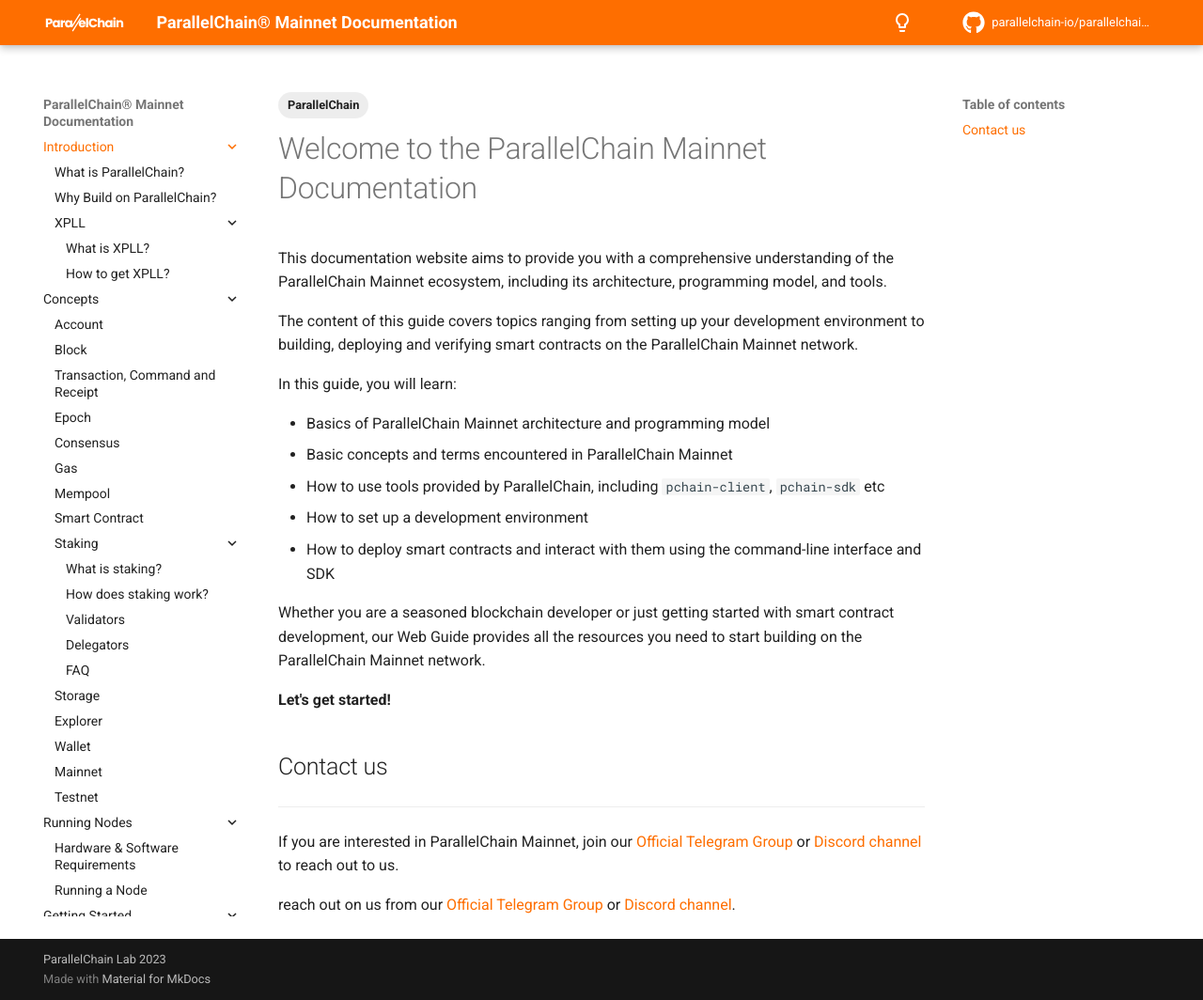
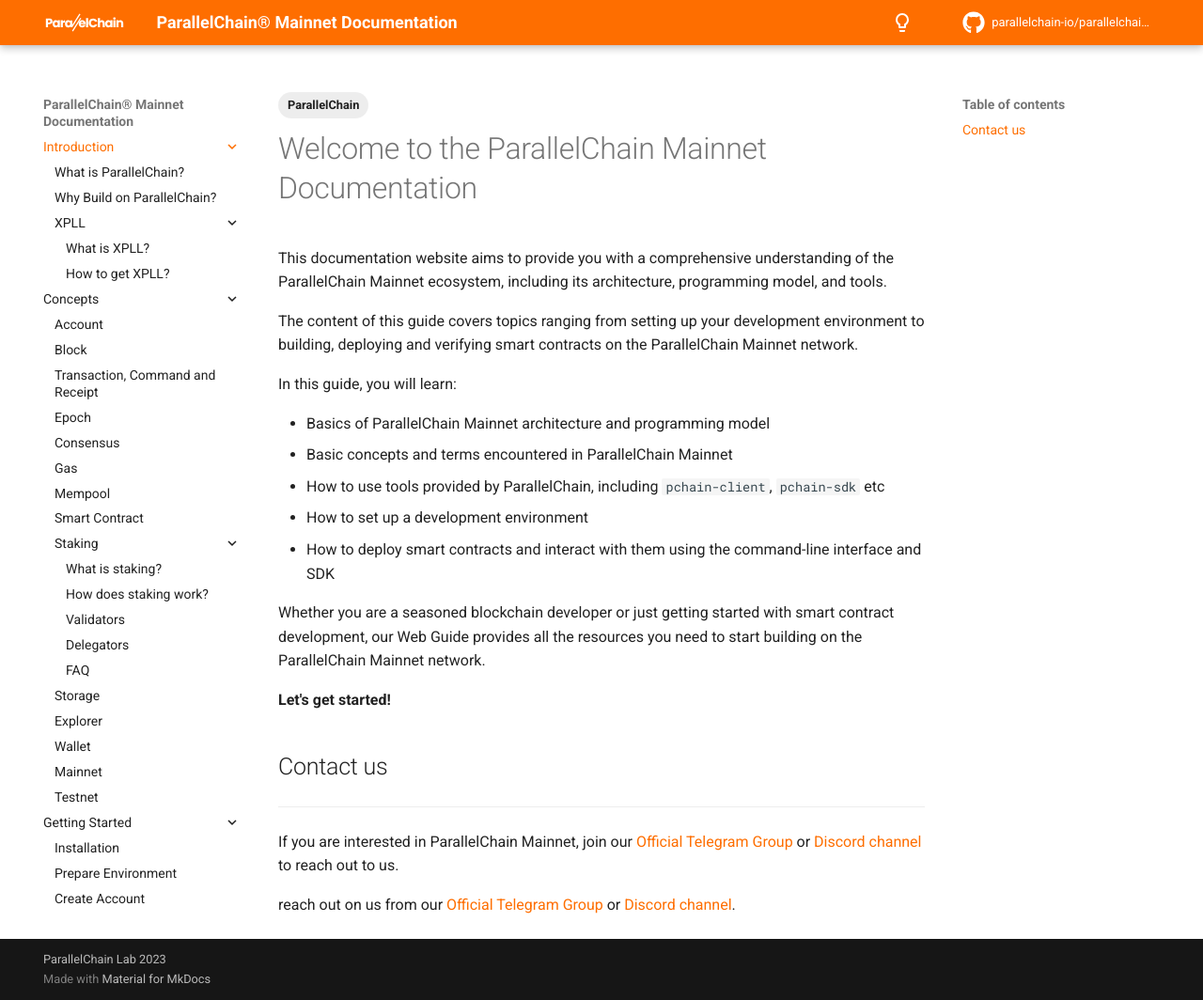
Before and after one commit to parallelchain-io/parallelchain-docs, an MkDocs documentation site: the page built from docs/index.md, in a window 1280 px wide and 1064 px high. Shown: the whole window at 94% size. Built offline with MkDocs 1.6.1 and Material for MkDocs 9.7.7, drawn with Linux system fonts in a browser that asks for light colours; comment, search, counter and statistics services are not loaded.

Commit message:
Updated mkdocs.yml

```diff
--- a/mkdocs.yml
+++ b/mkdocs.yml
@@ -38,9 +38,9 @@
   #   - Reading Data from ParallelChain
   #   - Writing Data to ParallelChain
   #   - Interacting with Account and Wallet
-  - Running Nodes:
-    - Hardware & Software Requirements: running_nodes/requirement.md
-    - Running a Node: running_nodes/running_node.md
+  # - Running Nodes:
+  #  - Hardware & Software Requirements: running_nodes/requirement.md
+  #  - Running a Node: running_nodes/running_node.md
   # - ParallelChain Core Contracts
   #   - Fungible Token Contract
   #   - Non-Fungible Token Contract
```
